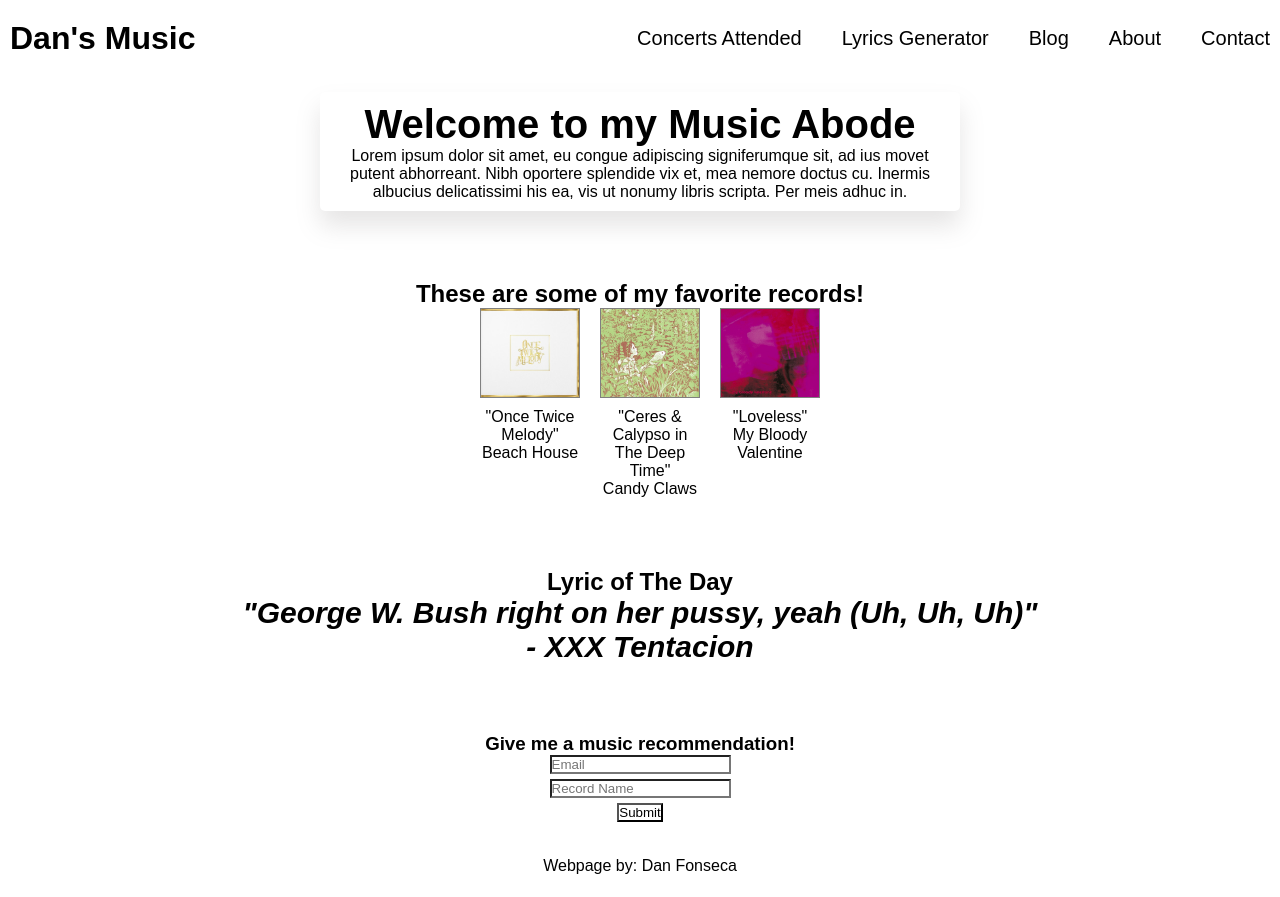
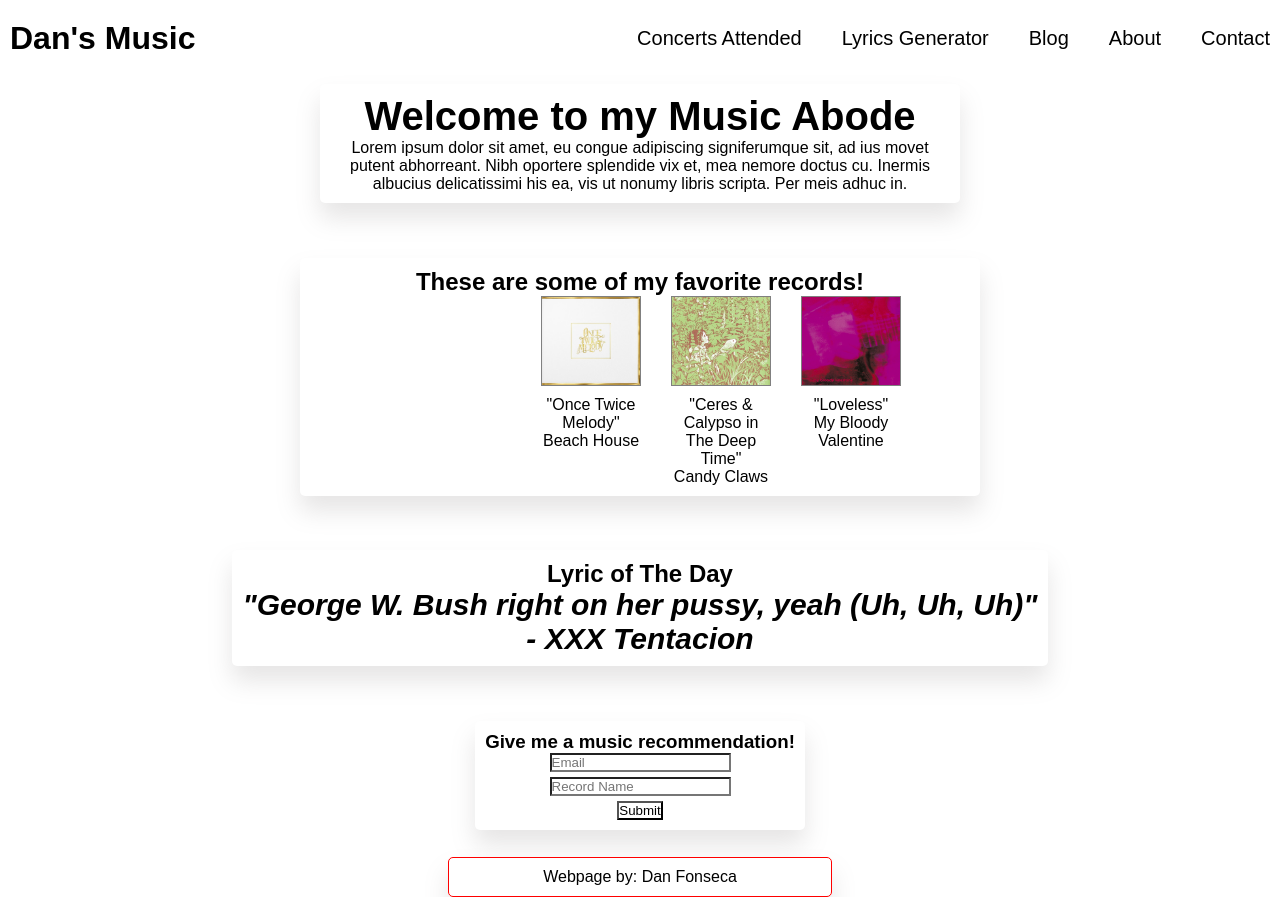
Before and after one commit to DirtyDan08/landing-page, a plain HTML site: page index.html in a window 1280 px wide. Before the commit the page ends 875 px from the top, so only its background shows below. Drawn offline with Linux system fonts and the light colour scheme; a web font is replaced by a local one.

Commit message:
Added card styling to rest of elements

```diff
--- a/styles/styles.css
+++ b/styles/styles.css
@@ -55,13 +55,22 @@ header {
     flex-basis: 100%;
 }
 
+.record-container {
+    box-shadow: 0 15px 25px rgba(129, 124, 124, 0.2);
+    border-radius: 5px;
+    backdrop-filter: blur(14px);
+    padding: 10px;
+    text-align: center;
+}
+
 .records {
     display: flex;
     flex-direction: row;
     justify-content: space-around;
-    margin-left: 25%;
-    margin-right: 25%;
-    gap: 20px;
+    margin-left: 35%;
+    margin-right: 35%;
+    gap: 30px;
+
 }
 
 .record-item{
@@ -84,6 +93,11 @@ img {
     justify-content: center;
     margin-left: 10%;
     margin-right: 10%;
+    box-shadow: 0 15px 25px rgba(129, 124, 124, 0.2);
+    border-radius: 5px;
+    backdrop-filter: blur(14px);
+    padding: 10px;
+    text-align: center;
 }
 
 
@@ -95,6 +109,11 @@ img {
 .recs {
     display: flex;
     flex-direction: column;
+    box-shadow: 0 15px 25px rgba(129, 124, 124, 0.2);
+    border-radius: 5px;
+    backdrop-filter: blur(14px);
+    padding: 10px;
+    text-align: center;
 }
 
 .inputs {
@@ -103,6 +122,18 @@ img {
     justify-content: center;
     align-items: center;
     gap: 5px;
+}
+
+.footer {
+    box-shadow: 0 15px 25px rgba(129, 124, 124, 0.2);
+    border-radius: 5px;
+    backdrop-filter: blur(14px);
+    padding: 10px;
+    text-align: center;
+    border: 1px solid red;
+    margin-left: 35%;
+    margin-right: 35%;
+
 }
 
 input {
```
